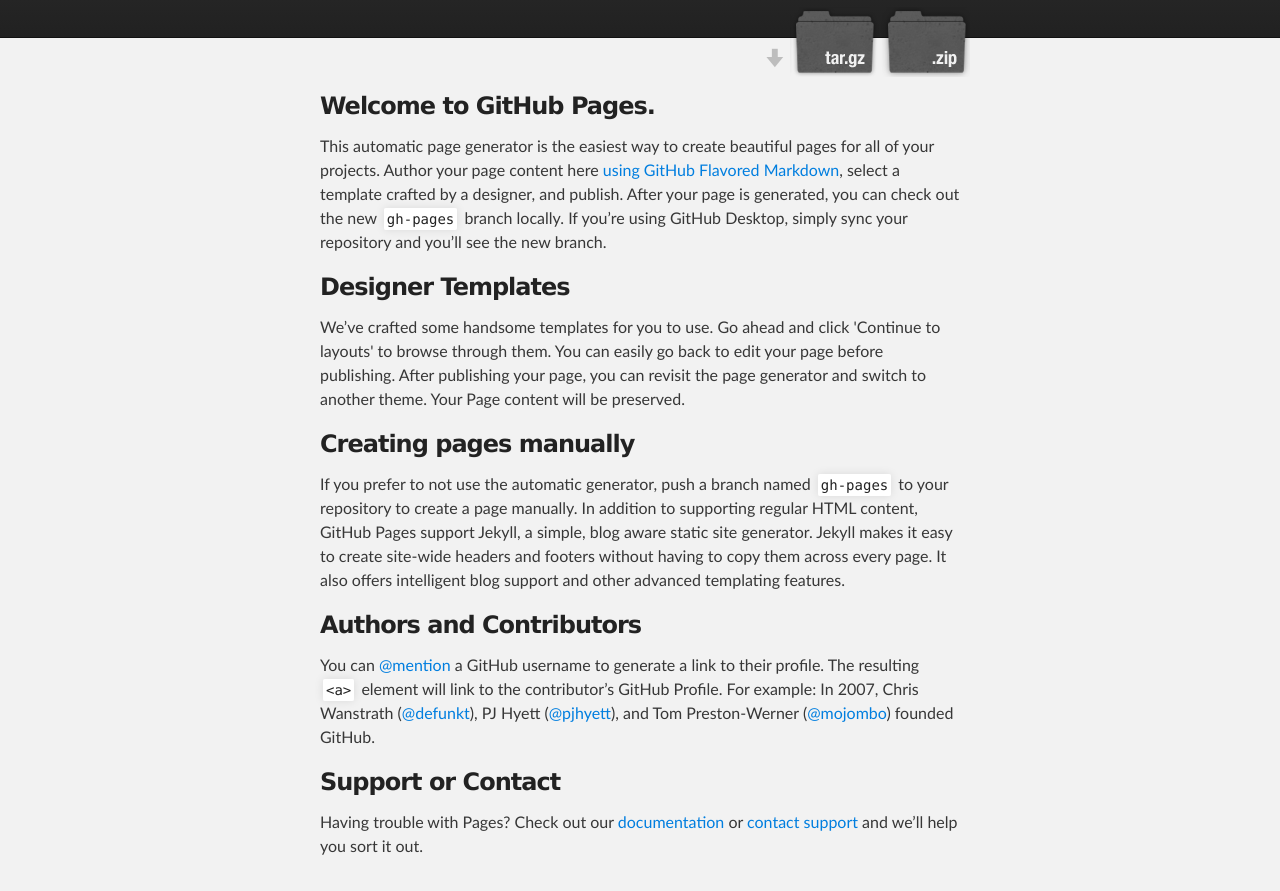
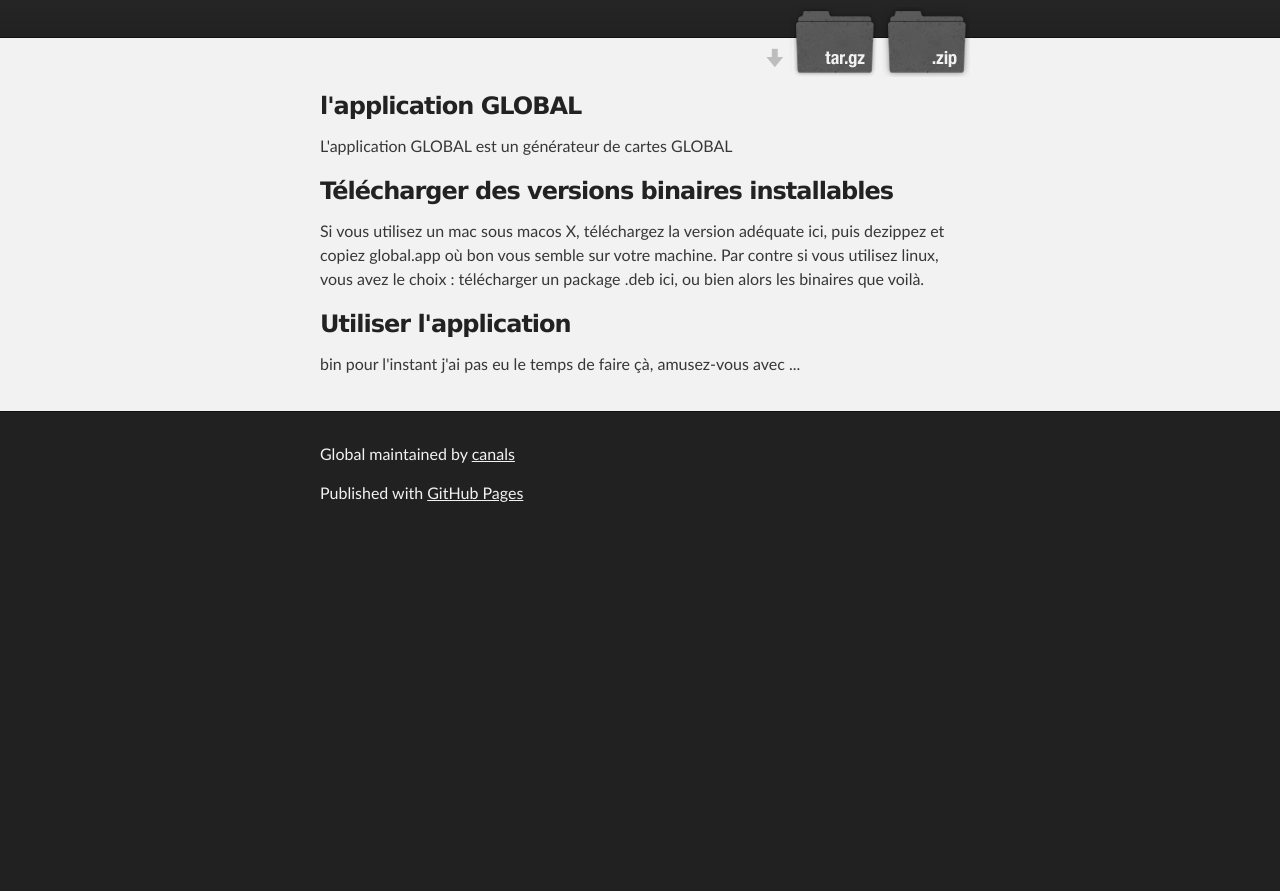
Before and after one commit to canals/global, a plain HTML site: page index.html in a window 1280 px wide. Shown: the part 172-1063 px from the top of the page. After the commit the page ends 800 px from the top, so only its background shows below. Drawn offline with Linux system fonts and the light colour scheme.

Commit message:
début de modif de index.html

```diff
--- a/index.html
+++ b/index.html
@@ -16,14 +16,14 @@
     <!-- HEADER -->
     <div id="header_wrap" class="outer">
         <header class="inner">
-          <a id="forkme_banner" href="https://github.com/canals/global">View on GitHub</a>
+          <a id="forkme_banner" href="https://github.com/canals/global">voir sur GitHub</a>
 
           <h1 id="project_title">Global</h1>
           <h2 id="project_tagline">GLOBAL, le générateur de cartes</h2>
 
             <section id="downloads">
-              <a class="zip_download_link" href="https://github.com/canals/global/zipball/master">Download this project as a .zip file</a>
-              <a class="tar_download_link" href="https://github.com/canals/global/tarball/master">Download this project as a tar.gz file</a>
+              <a class="zip_download_link" href="https://github.com/canals/global/zipball/master">télécharger le code en fichier .zip </a>
+              <a class="tar_download_link" href="https://github.com/canals/global/tarball/master">télécharger le code en fichier tar.gz </a>
             </section>
         </header>
     </div>
@@ -32,31 +32,24 @@
     <div id="main_content_wrap" class="outer">
       <section id="main_content" class="inner">
         <h3>
-<a id="welcome-to-github-pages" class="anchor" href="#welcome-to-github-pages" aria-hidden="true"><span aria-hidden="true" class="octicon octicon-link"></span></a>Welcome to GitHub Pages.</h3>
+<a id="welcome-to-github-pages" class="anchor" href="#welcome-to-github-pages" aria-hidden="true"><span aria-hidden="true" class="octicon octicon-link"></span></a>l'application GLOBAL</h3>
 
-<p>This automatic page generator is the easiest way to create beautiful pages for all of your projects. Author your page content here <a href="https://guides.github.com/features/mastering-markdown/">using GitHub Flavored Markdown</a>, select a template crafted by a designer, and publish. After your page is generated, you can check out the new <code>gh-pages</code> branch locally. If you’re using GitHub Desktop, simply sync your repository and you’ll see the new branch.</p>
+<p>L'application GLOBAL est un générateur de cartes GLOBAL </p>
 
 <h3>
-<a id="designer-templates" class="anchor" href="#designer-templates" aria-hidden="true"><span aria-hidden="true" class="octicon octicon-link"></span></a>Designer Templates</h3>
+<a id="designer-templates" class="anchor" href="#designer-templates" aria-hidden="true"><span aria-hidden="true" class="octicon octicon-link"></span></a>Télécharger des versions binaires installables</h3>
 
-<p>We’ve crafted some handsome templates for you to use. Go ahead and click 'Continue to layouts' to browse through them. You can easily go back to edit your page before publishing. After publishing your page, you can revisit the page generator and switch to another theme. Your Page content will be preserved.</p>
+<p>Si vous utilisez un mac sous macos X, téléchargez la version adéquate ici, puis dezippez et copiez global.app où bon vous semble sur votre machine. Par contre si vous
+utilisez linux, vous avez le choix : télécharger un package .deb ici, ou bien alors les binaires que voilà.
+</p>
 
 <h3>
-<a id="creating-pages-manually" class="anchor" href="#creating-pages-manually" aria-hidden="true"><span aria-hidden="true" class="octicon octicon-link"></span></a>Creating pages manually</h3>
+<a id="creating-pages-manually" class="anchor" href="#creating-pages-manually" aria-hidden="true"><span aria-hidden="true" class="octicon octicon-link"></span></a>Utiliser l'application</h3>
 
-<p>If you prefer to not use the automatic generator, push a branch named <code>gh-pages</code> to your repository to create a page manually. In addition to supporting regular HTML content, GitHub Pages support Jekyll, a simple, blog aware static site generator. Jekyll makes it easy to create site-wide headers and footers without having to copy them across every page. It also offers intelligent blog support and other advanced templating features.</p>
+<p> bin pour l'instant j'ai pas eu le temps de faire çà, amusez-vous avec ...</p>
+     </section>
+    </div>
 
-<h3>
-<a id="authors-and-contributors" class="anchor" href="#authors-and-contributors" aria-hidden="true"><span aria-hidden="true" class="octicon octicon-link"></span></a>Authors and Contributors</h3>
-
-<p>You can <a href="https://help.github.com/articles/basic-writing-and-formatting-syntax/#mentioning-users-and-teams" class="user-mention">@mention</a> a GitHub username to generate a link to their profile. The resulting <code>&lt;a&gt;</code> element will link to the contributor’s GitHub Profile. For example: In 2007, Chris Wanstrath (<a href="https://github.com/defunkt" class="user-mention">@defunkt</a>), PJ Hyett (<a href="https://github.com/pjhyett" class="user-mention">@pjhyett</a>), and Tom Preston-Werner (<a href="https://github.com/mojombo" class="user-mention">@mojombo</a>) founded GitHub.</p>
-
-<h3>
-<a id="support-or-contact" class="anchor" href="#support-or-contact" aria-hidden="true"><span aria-hidden="true" class="octicon octicon-link"></span></a>Support or Contact</h3>
-
-<p>Having trouble with Pages? Check out our <a href="https://help.github.com/pages">documentation</a> or <a href="https://github.com/contact">contact support</a> and we’ll help you sort it out.</p>
-      </section>
-    </div>
 
     <!-- FOOTER  -->
     <div id="footer_wrap" class="outer">
```
